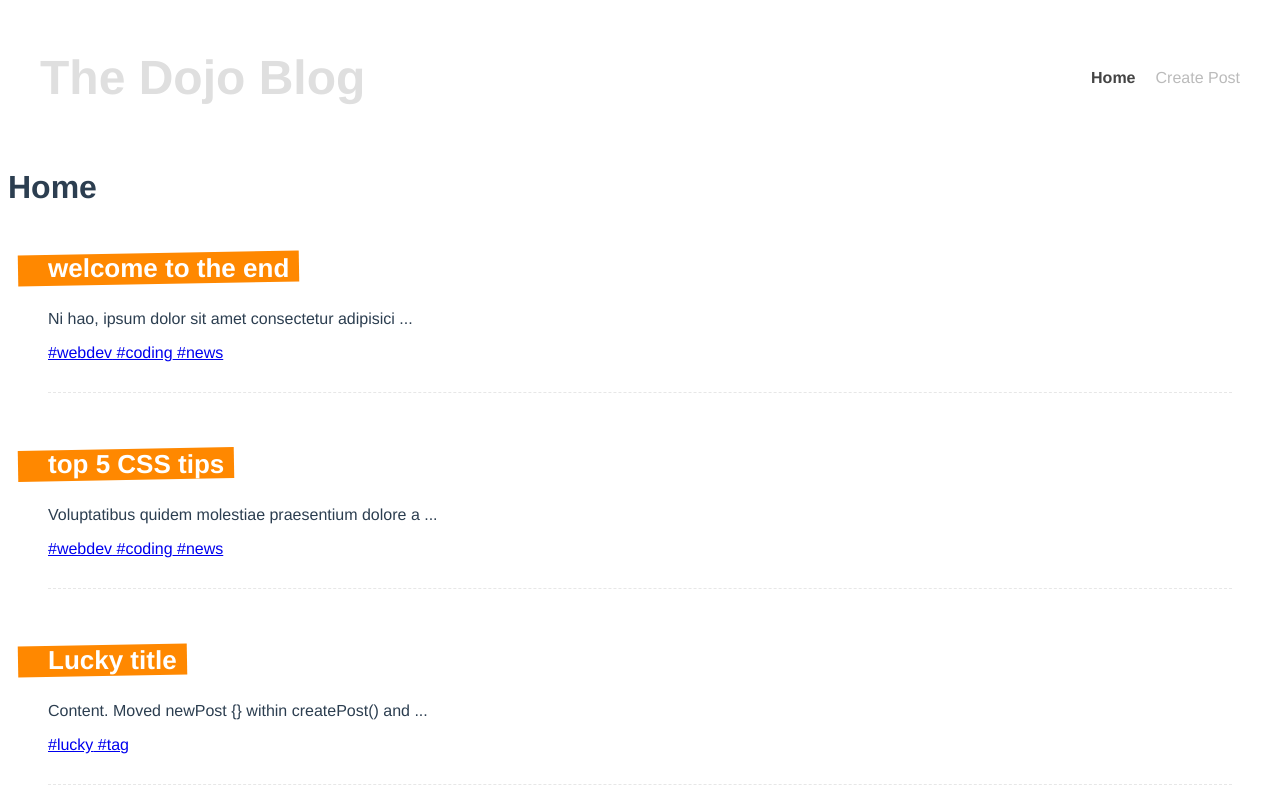
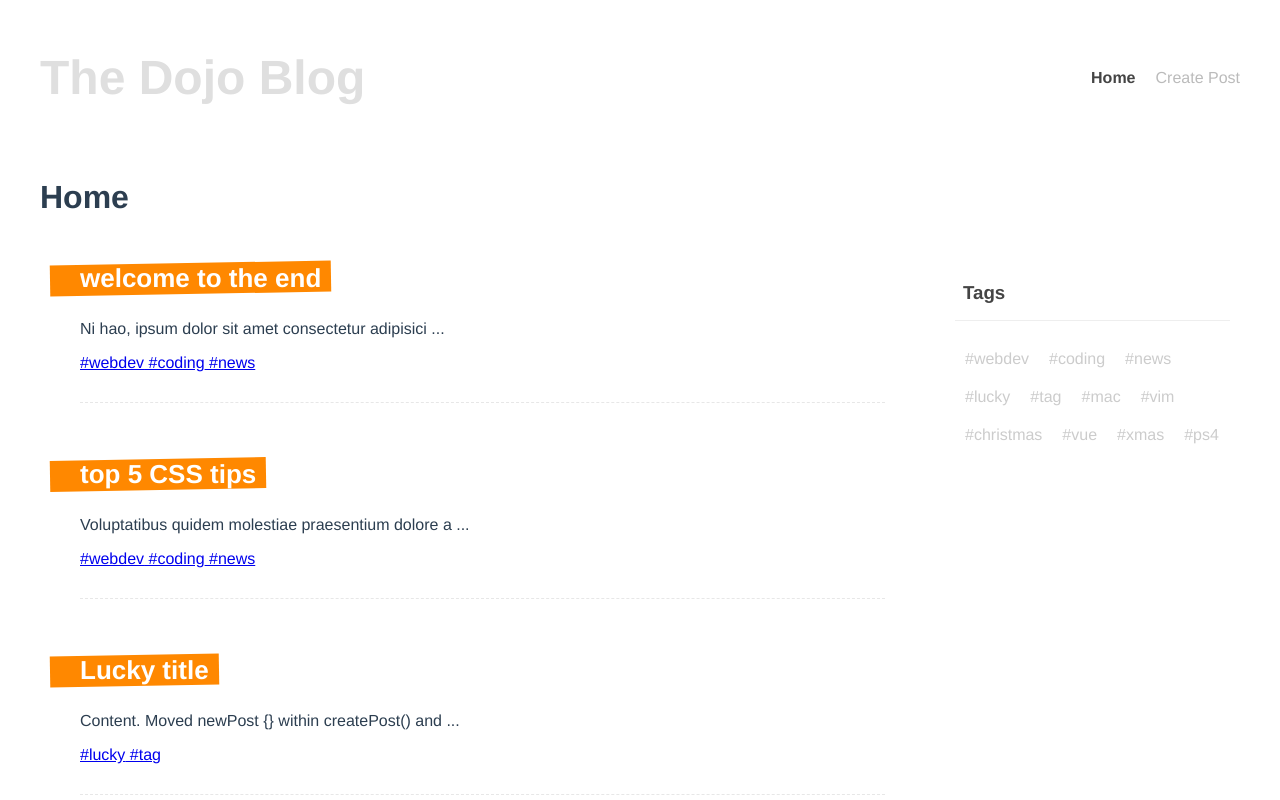
Before and after one commit to gaylonalfano/vue-firebase-course, a Vue app in the folder dojo-blog/: page / in a window 1280 px wide. Shown: the top 800 px of the page. Built offline with nearby package versions, Linux system fonts and the light colour scheme; data requests are answered from the project's data file.

Commit message:
Added a TagCloud component to the Home page and PostDetails pages. Used display: grid and grid-template-columns: 3fr 1fr to give a two column layout. Used router-link and bound to :to and passed in a named route and params.

```diff
--- /dev/null
+++ b/dojo-blog/src/components/TagCloud.vue
@@ -0,0 +1,47 @@
+<template>
+  <div class="tag-cloud">
+    <h3>Tags</h3>
+    <div v-for="tag in tags" :key="tag">
+      <router-link :to="{ name: 'Tag', params: { tag: tag } }">
+        #{{ tag }}
+      </router-link>
+    </div>
+  </div>
+</template>
+
+<script lang="ts">
+import { defineComponent } from "vue";
+import useTags from "@/composables/useTags";
+export default defineComponent({
+  name: "TagCloud",
+  props: ["posts"],
+  setup(props) {
+    const { tags } = useTags(props.posts);
+
+    return { tags };
+  },
+});
+</script>
+
+<style>
+.tag-cloud {
+  padding: 10px;
+}
+.tag-cloud h3 {
+  border-bottom: 1px solid #eee;
+  padding: 16px 8px;
+  color: #444;
+}
+.tag-cloud div {
+  display: inline-block;
+  padding: 10px;
+}
+.tag-cloud a {
+  color: #ccc;
+  text-decoration: none;
+}
+.tag-cloud a.router-link-active {
+  color: #ff8800;
+  font-weight: bold;
+}
+</style>
--- /dev/null
+++ b/dojo-blog/src/composables/useTags.ts
@@ -0,0 +1,21 @@
+import { ref } from "vue";
+import Post from "@/interfaces/post";
+
+function useTags(posts: Post[]) {
+  const tags = ref<string[]>([]);
+  const tagSet = new Set<string>(); // Doesn't need to be a Ref
+
+  // Loop through posts and add to tagSet
+  // posts.forEach(post => tagSet.add(post.tags)); // Error: Adds arrays, not single tags
+  posts.forEach(post => {
+    post.tags.forEach(tag => tagSet.add(tag)); // Works!
+  });
+  console.log({ tagSet });
+
+  // Update our tags Ref with tagSet values
+  tags.value = [...tagSet]; // Or, Array.from(tagSet)
+
+  return { tagSet, tags };
+}
+
+export default useTags;
--- a/dojo-blog/src/views/Home.vue
+++ b/dojo-blog/src/views/Home.vue
@@ -2,8 +2,9 @@
   <div class="home">
     <h1>Home</h1>
     <div v-if="error">{{ error }}</div>
-    <div v-if="posts.length">
+    <div v-if="posts.length" class="layout">
       <PostList :posts="posts" />
+      <TagCloud :posts="posts" />
     </div>
     <div v-else>
       <Spinner />
@@ -15,11 +16,12 @@
 import { defineComponent, ref } from "vue";
 import PostList from "@/components/PostList.vue";
 import Spinner from "@/components/Spinner.vue";
+import TagCloud from "@/components/TagCloud.vue";
 import getPosts from "@/composables/getPosts";
 
 export default defineComponent({
   name: "Home",
-  components: { PostList, Spinner },
+  components: { PostList, Spinner, TagCloud },
   setup() {
     // Let's destructure our getPosts()
     const { posts, error, request } = getPosts();
@@ -30,3 +32,15 @@
   },
 });
 </script>
+<style>
+.home {
+  max-width: 1200px;
+  margin: 0 auto;
+  padding: 10px;
+}
+.layout {
+  display: grid;
+  grid-template-columns: 3fr 1fr;
+  gap: 20px;
+}
+</style>
--- a/dojo-blog/src/views/Tag.vue
+++ b/dojo-blog/src/views/Tag.vue
@@ -4,6 +4,7 @@
     <div v-if="error">{{ error }}</div>
     <div v-if="posts.length">
       <PostList :posts="postsValueComputed" />
+      <TagCloud :posts="posts" />
     </div>
     <div v-else>
       <Spinner />
@@ -16,12 +17,13 @@
 import { useRoute } from "vue-router";
 import PostList from "@/components/PostList.vue";
 import Spinner from "@/components/Spinner.vue";
+import TagCloud from "@/components/TagCloud.vue";
 import getPosts from "@/composables/getPosts";
 
 export default defineComponent({
   name: "Tag",
   props: ["tag"],
-  components: { PostList, Spinner },
+  components: { PostList, Spinner, TagCloud },
   setup(props) {
     // Let's get our posts via GET request
     const { posts, error, request } = getPosts();
```
